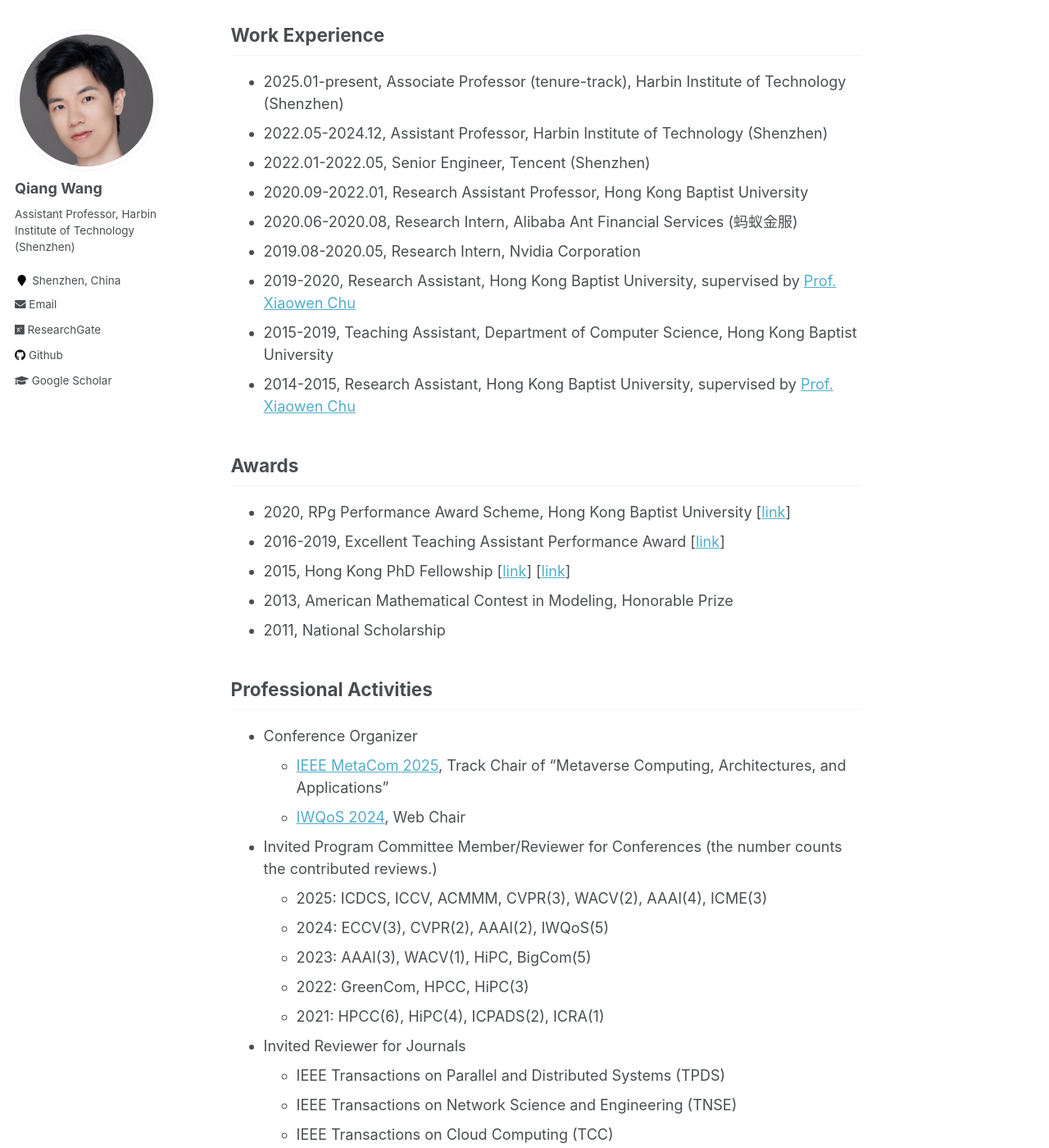
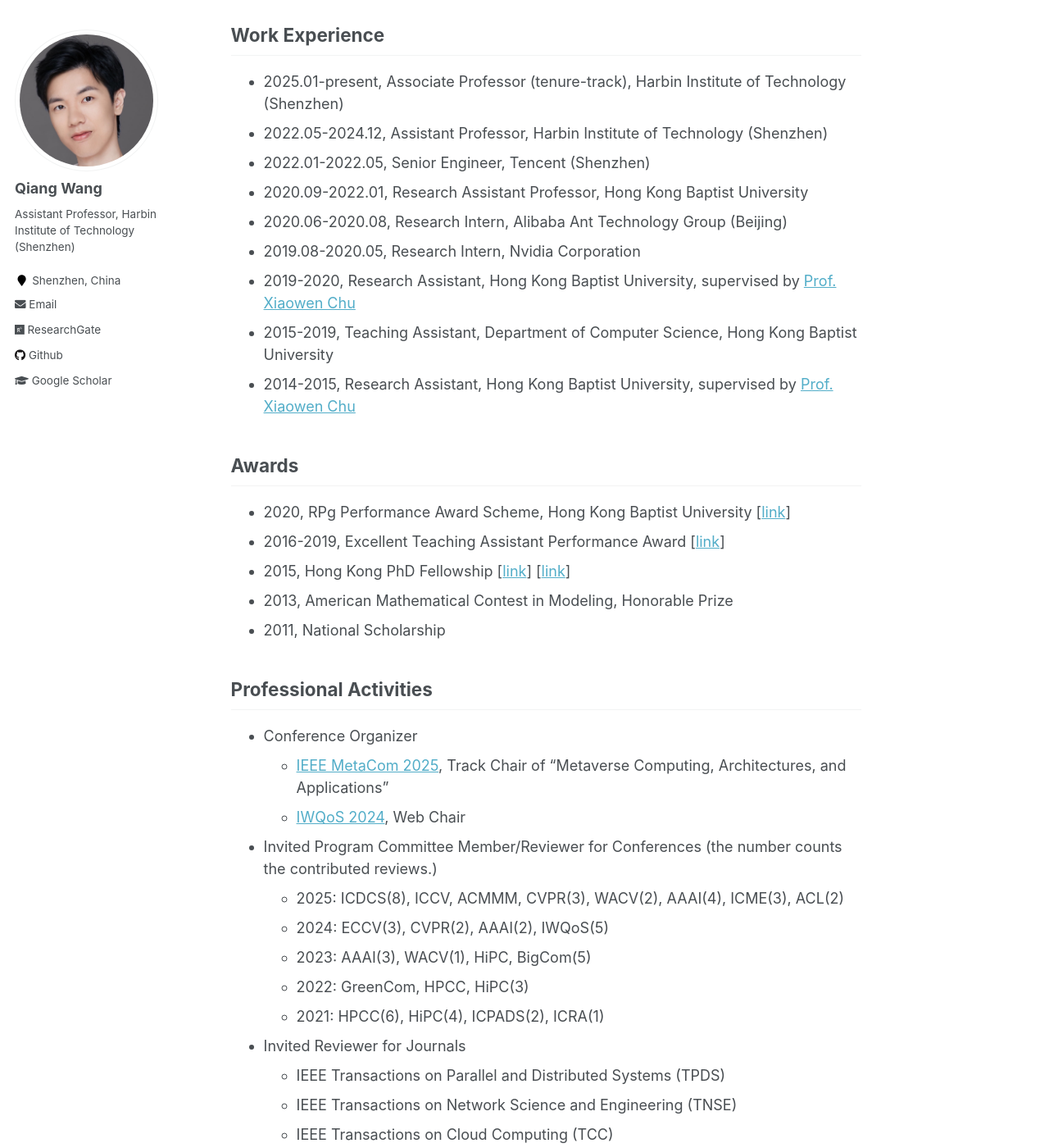
Before and after one commit to blackjack2015/blackjack2015.github.io, a Jekyll site: the page built from _pages/about.md, in a window 1280 px wide and 1400 px high, scrolled down 2748 px. Shown: the whole window at 82% size. Built offline with Jekyll 4.4.1, drawn with Linux system fonts in a browser that asks for light colours; some of the changed text lies outside the part shown.

Commit message:
Update about.md

```diff
--- a/_pages/about.md
+++ b/_pages/about.md
@@ -51,7 +51,7 @@ Qiang Wang is currently a tenure-track Associate Professor at Department of Comp
 + 2022.05-2024.12, Assistant Professor, Harbin Institute of Technology (Shenzhen)
 + 2022.01-2022.05, Senior Engineer, Tencent (Shenzhen)
 + 2020.09-2022.01, Research Assistant Professor, Hong Kong Baptist University
-+ 2020.06-2020.08, Research Intern, Alibaba Ant Financial Services (蚂蚁金服)
++ 2020.06-2020.08, Research Intern, Alibaba Ant Technology Group (Beijing)
 + 2019.08-2020.05, Research Intern, Nvidia Corporation
 + 2019-2020, Research Assistant, Hong Kong Baptist University, supervised by [Prof. Xiaowen Chu](https://sites.google.com/view/chuxiaowen)
 + 2015-2019, Teaching Assistant, Department of Computer Science, Hong Kong Baptist University
@@ -69,7 +69,7 @@ Qiang Wang is currently a tenure-track Associate Professor at Department of Comp
     + [IEEE MetaCom 2025](https://ieee-metacom.org/tech-committee.html), Track Chair of "Metaverse Computing, Architectures, and Applications"
     + [IWQoS 2024](https://iwqos2024.ieee-iwqos.org/committees/organizing-committee), Web Chair
 + Invited Program Committee Member/Reviewer for Conferences (the number counts the contributed reviews.)
-    + 2025: ICDCS, ICCV, ACMMM, CVPR(3), WACV(2), AAAI(4), ICME(3)
+    + 2025: ICDCS(8), ICCV, ACMMM, CVPR(3), WACV(2), AAAI(4), ICME(3), ACL(2)
     + 2024: ECCV(3), CVPR(2), AAAI(2), IWQoS(5)
     + 2023: AAAI(3), WACV(1), HiPC, BigCom(5)
     + 2022: GreenCom, HPCC, HiPC(3)
```
Also changed, not shown: other parts of _pages/about.md (+1 -0 lines).
